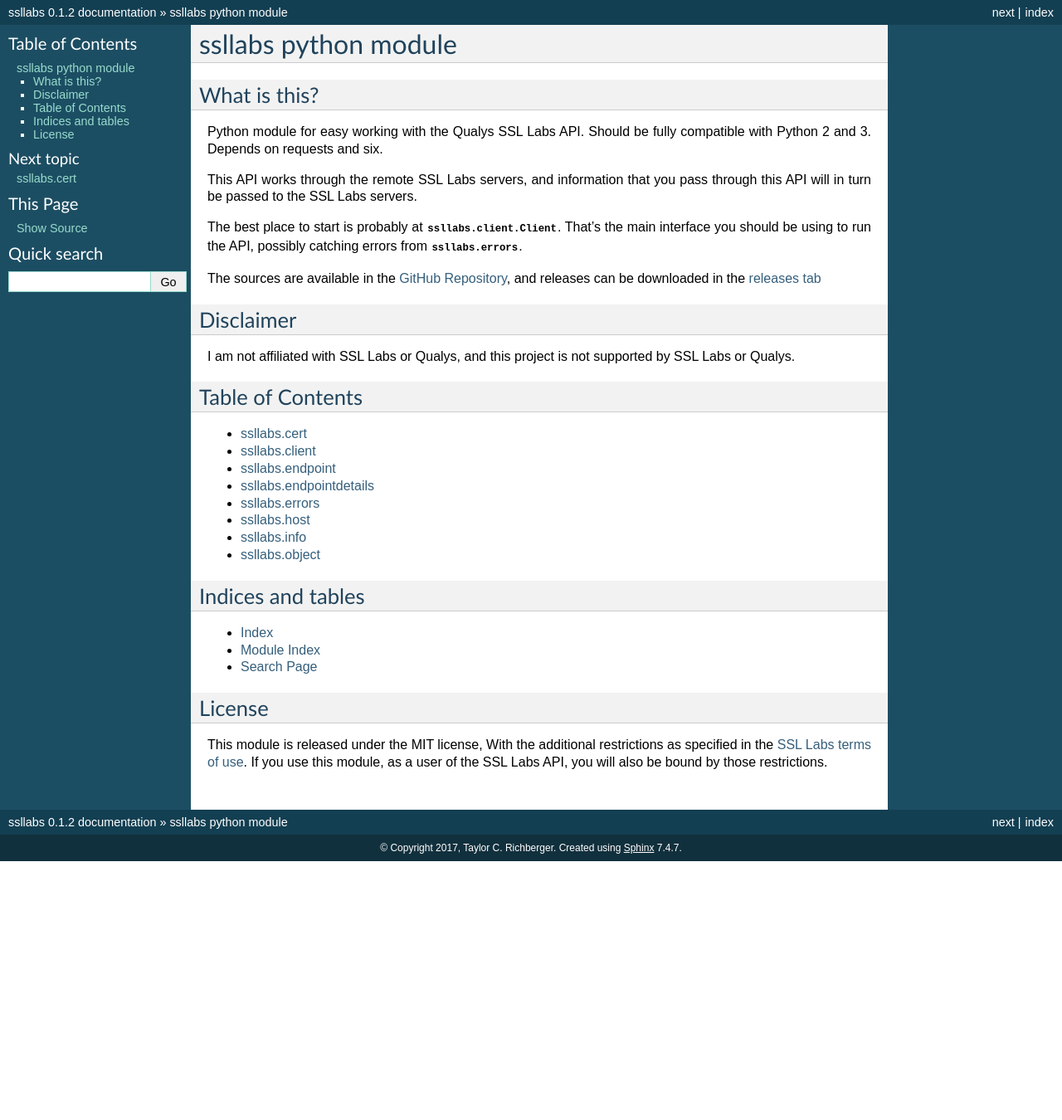
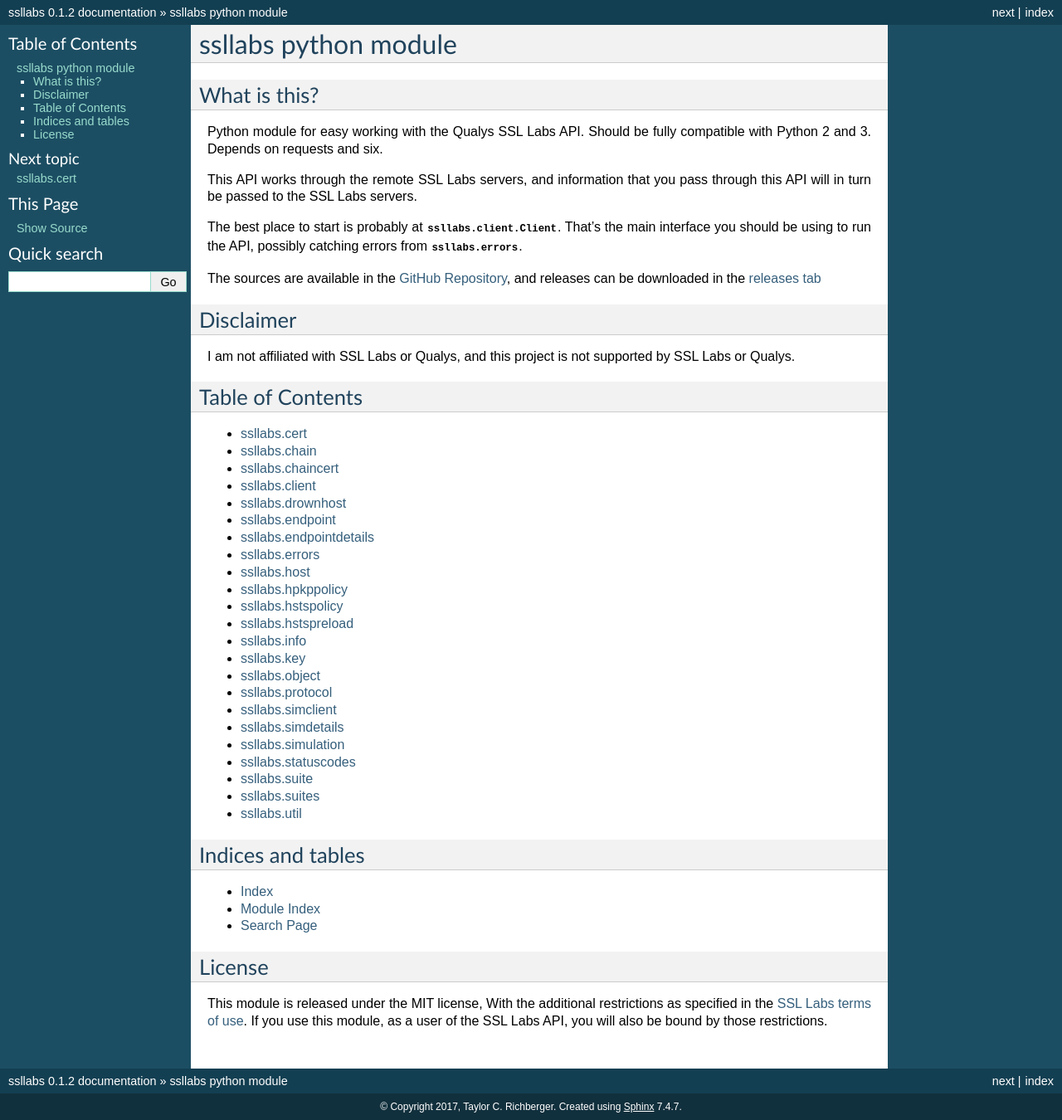
Before and after one commit to TaylorRichberger/ssllabs, a Sphinx documentation site: the page built from docs/index.rst, in a window 1280 px wide. Shown: the whole page at 83% size. Built offline with Sphinx 7.4.7, drawn with Linux system fonts in a browser that asks for light colours; before the commit the page ends 1038 px from its top, so only the background shows below that.

Commit message:
fix up all docs

```diff
--- /dev/null
+++ b/docs/chain.rst
@@ -0,0 +1,6 @@
+#############
+ssllabs.chain
+#############
+
+.. automodule:: ssllabs.chain
+    :members:
--- /dev/null
+++ b/docs/chaincert.rst
@@ -0,0 +1,6 @@
+#################
+ssllabs.chaincert
+#################
+
+.. automodule:: ssllabs.chaincert
+    :members:
--- /dev/null
+++ b/docs/drownhost.rst
@@ -0,0 +1,6 @@
+#################
+ssllabs.drownhost
+#################
+
+.. automodule:: ssllabs.drownhost
+    :members:
--- /dev/null
+++ b/docs/hpkppolicy.rst
@@ -0,0 +1,6 @@
+##################
+ssllabs.hpkppolicy
+##################
+
+.. automodule:: ssllabs.hpkppolicy
+    :members:
--- /dev/null
+++ b/docs/hstspolicy.rst
@@ -0,0 +1,6 @@
+##################
+ssllabs.hstspolicy
+##################
+
+.. automodule:: ssllabs.hstspolicy
+    :members:
--- /dev/null
+++ b/docs/hstspreload.rst
@@ -0,0 +1,6 @@
+###################
+ssllabs.hstspreload
+###################
+
+.. automodule:: ssllabs.hstspreload
+    :members:
--- a/docs/index.rst
+++ b/docs/index.rst
@@ -39,13 +39,28 @@ Table of Contents
     :maxdepth: 2
 
     cert
+    chain
+    chaincert
     client
+    drownhost
     endpoint
     endpointdetails
     errors
     host
+    hpkppolicy
+    hstspolicy
+    hstspreload
     info
+    key
     object
+    protocol
+    simclient
+    simdetails
+    simulation
+    statuscodes
+    suite
+    suites
+    util
 
 ******************
 Indices and tables
--- /dev/null
+++ b/docs/key.rst
@@ -0,0 +1,6 @@
+###########
+ssllabs.key
+###########
+
+.. automodule:: ssllabs.key
+    :members:
--- /dev/null
+++ b/docs/protocol.rst
@@ -0,0 +1,6 @@
+################
+ssllabs.protocol
+################
+
+.. automodule:: ssllabs.protocol
+    :members:
--- /dev/null
+++ b/docs/simclient.rst
@@ -0,0 +1,6 @@
+#################
+ssllabs.simclient
+#################
+
+.. automodule:: ssllabs.simclient
+    :members:
--- /dev/null
+++ b/docs/simdetails.rst
@@ -0,0 +1,6 @@
+##################
+ssllabs.simdetails
+##################
+
+.. automodule:: ssllabs.simdetails
+    :members:
--- /dev/null
+++ b/docs/simulation.rst
@@ -0,0 +1,6 @@
+##################
+ssllabs.simulation
+##################
+
+.. automodule:: ssllabs.simulation
+    :members:
--- /dev/null
+++ b/docs/statuscodes.rst
@@ -0,0 +1,6 @@
+###################
+ssllabs.statuscodes
+###################
+
+.. automodule:: ssllabs.statuscodes
+    :members:
--- /dev/null
+++ b/docs/suite.rst
@@ -0,0 +1,6 @@
+#############
+ssllabs.suite
+#############
+
+.. automodule:: ssllabs.suite
+    :members:
--- /dev/null
+++ b/docs/suites.rst
@@ -0,0 +1,6 @@
+##############
+ssllabs.suites
+##############
+
+.. automodule:: ssllabs.suites
+    :members:
--- /dev/null
+++ b/docs/util.rst
@@ -0,0 +1,6 @@
+############
+ssllabs.util
+############
+
+.. automodule:: ssllabs.util
+    :members:
```
